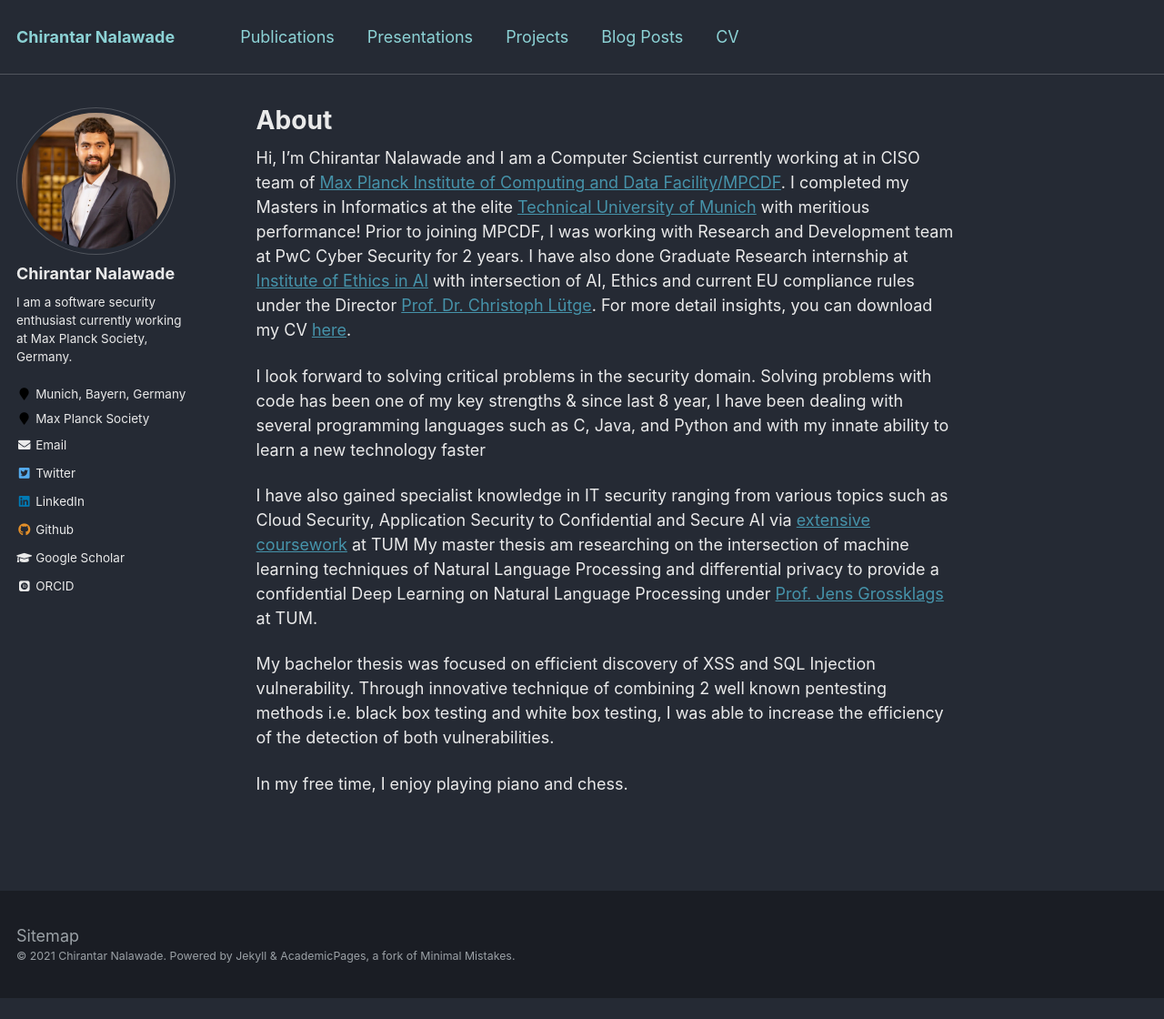
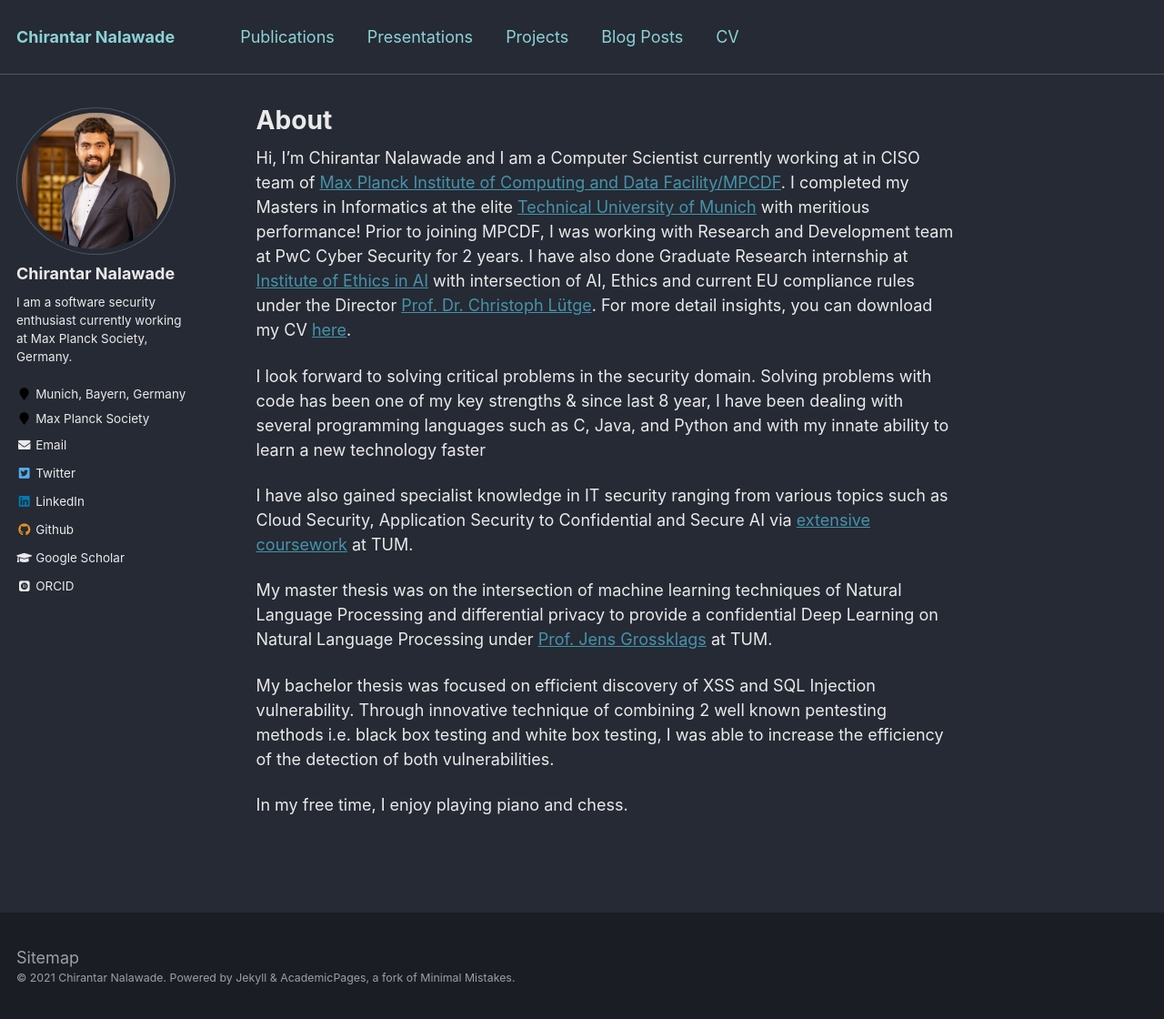
Before and after one commit to Chirantar7004/Chirantar7004.github.io, a Jekyll site: the page built from _pages/about.md, in a window 1280 px wide and 1120 px high. Shown: the whole window at 91% size. Built offline with Jekyll 4.4.1, drawn with Linux system fonts in a browser that asks for light colours; some web fonts are replaced.

Commit message:
Clean Commit

```diff
--- a/_pages/about.md
+++ b/_pages/about.md
@@ -11,8 +11,10 @@ Hi, I'm Chirantar Nalawade and I am a Computer Scientist currently working at in
 
 I look forward to solving critical problems in the security domain. Solving problems with code has been one of my key strengths & since last 8 year, I have been dealing with several programming languages such as C, Java, and Python and with my innate ability to learn a new technology faster
 
-I have also gained specialist knowledge in IT security ranging from various topics such as Cloud Security, Application Security to Confidential and Secure AI  via [extensive coursework](https://www.in.tum.de/en/current-students/masters-programs/informatics/elective-modules/fpo-2007-and-fpsos-since-2012/) at TUM
-My master thesis am researching on the intersection of machine learning techniques of Natural Language Processing and differential privacy to provide a confidential Deep Learning on Natural Language Processing under [Prof. Jens Grossklags](https://www.in.tum.de/cybertrust/home/) at TUM.
+I have also gained specialist knowledge in IT security ranging from various topics such as Cloud Security, Application Security to Confidential and Secure AI  via [extensive coursework](https://www.in.tum.de/en/current-students/masters-programs/informatics/elective-modules/fpo-2007-and-fpsos-since-2012/) at TUM.
+
+
+My master thesis was on the intersection of machine learning techniques of Natural Language Processing and differential privacy to provide a confidential Deep Learning on Natural Language Processing under [Prof. Jens Grossklags](https://www.in.tum.de/cybertrust/home/) at TUM.
 
 My bachelor thesis was focused on efficient discovery of XSS and SQL Injection vulnerability. Through innovative technique of combining 2 well known pentesting methods i.e. black box testing and white box testing, I was able to increase the efficiency of the detection of both vulnerabilities.
 
```
